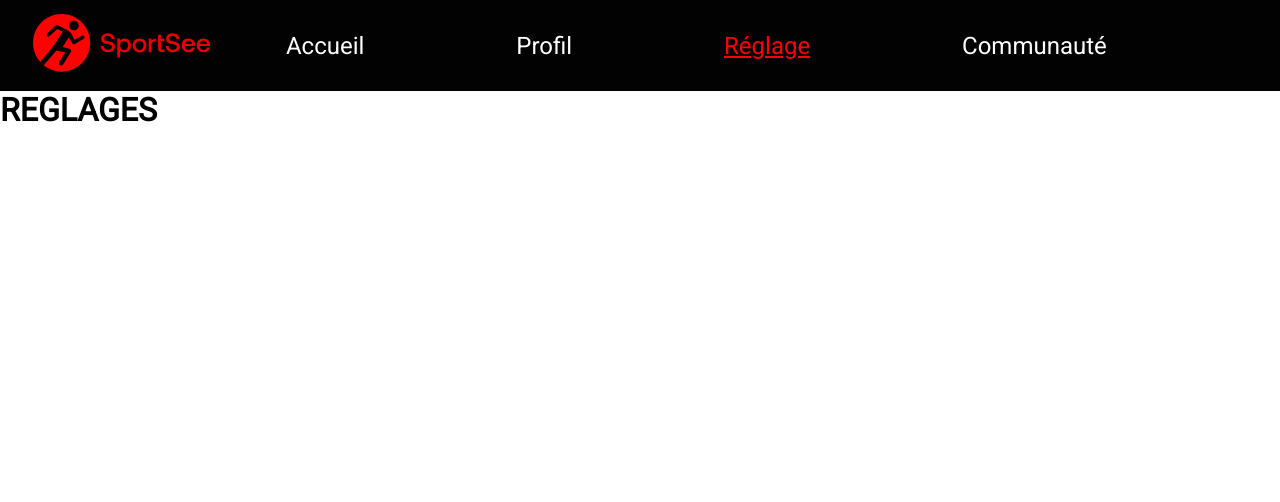
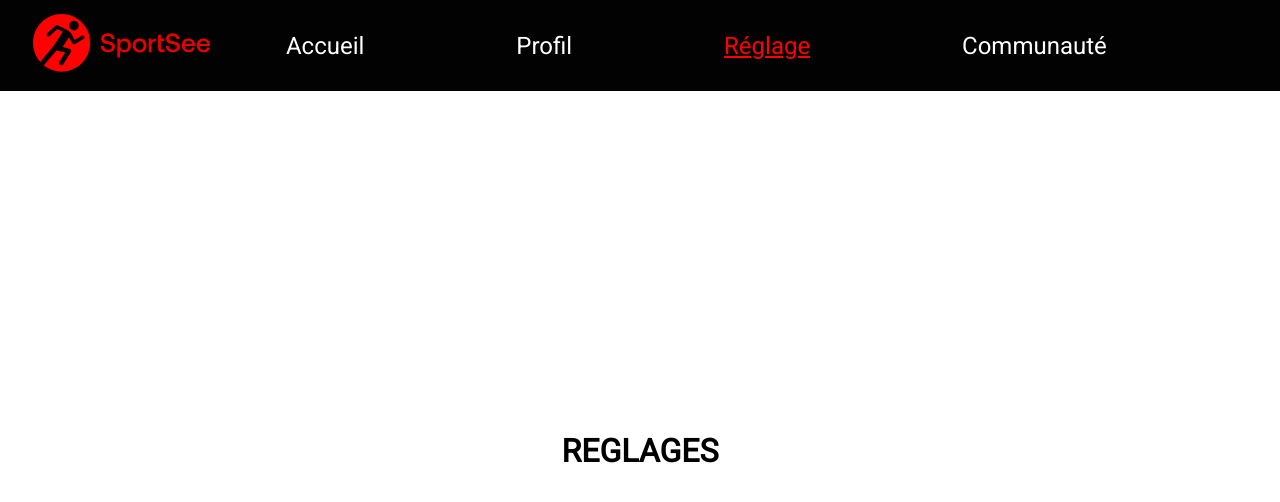
Before and after one commit to almoha73/OC_P12, a React (Create React App) app: page /reglage in a window 1280 px wide. Shown: the top 502 px of the page. Built offline with nearby package versions, Linux system fonts and the light colour scheme.

Commit message:
gestion des erreurs ok/commit avant debut components d3

```diff
--- a/src/Api/MockedApi/FetchData.js
+++ b/src/Api/MockedApi/FetchData.js
@@ -8,8 +8,9 @@ const FetchData = (userId) => {
     const userPerformance = USER_PERFORMANCE.find(elt => parseInt(userId) === elt.userId)
     const userAverageSessions = USER_AVERAGE_SESSIONS.find(elt => parseInt(userId) === elt.userId)
     const userActivity = USER_ACTIVITY.find(elt => parseInt(userId) === elt.userId)
-    console.log(userMainData, userPerformance, userAverageSessions, userActivity)
-    return {userMainData, userPerformance, userAverageSessions, userActivity}
+    const errorData = USER_MAIN_DATA.find(elt => elt.id === undefined)
+    console.log(userMainData, userPerformance, userAverageSessions, userActivity, errorData)
+    return {userMainData, userPerformance, userAverageSessions, userActivity, errorData}
 }
 
 export default FetchData;
--- a/src/App.js
+++ b/src/App.js
@@ -9,6 +9,7 @@ import Community from "./pages/Community";
 function App() {
 
   return (
+
     <Routes>
       <Route path="/" element={<Home id/>}></Route>
       <Route path="/user/:id" element={<Dashboard />}></Route>
--- a/src/Components/Navbar.js
+++ b/src/Components/Navbar.js
@@ -1,9 +1,16 @@
 import React from "react";
 import { NavLink } from "react-router-dom";
 import logo from "../assets/logo.svg";
+import FetchData from "../Api/MockedApi/FetchData";
 
-const Navbar = () => {
+const Navbar = ({id}) => {
+const userMainData  = FetchData(id)
+  id = userMainData.id
+ if (String(id) === 'undefined') {
+  id = '18'
+}
   return (
+
     <nav className="navbar-container">
       <div className="navbar">
         <div className="logo">
@@ -13,9 +20,10 @@ const Navbar = () => {
           <NavLink to="/" className={({isActive}) => (isActive ? "nav-active" : "")}end>
             <li className="navbar-item">Accueil</li>
           </NavLink>
-          <NavLink to="/user/:id" className={({isActive}) => (isActive ? "nav-active" : "")}end>
+          <NavLink to={`/user/${id}`} className={({isActive}) => (isActive ? "nav-active" : "")}end>
             <li className="navbar-item">Profil</li>
           </NavLink>
+
           <NavLink to="/reglage" className={({isActive}) => (isActive ? "nav-active" : "")}end>
             <li className="navbar-item">Réglage</li>
           </NavLink>
--- a/src/Style/Css/style.css
+++ b/src/Style/Css/style.css
@@ -90,4 +90,18 @@ main.dashboard .dashboard-content .dashboard-name {
   color: #FF0000;
 }
 
+main.reglage-container {
+  display: flex;
+  align-items: center;
+  justify-content: center;
+  height: 90vh;
+}
+
+main.community-container {
+  display: flex;
+  align-items: center;
+  justify-content: center;
+  height: 90vh;
+}
+
 /*# sourceMappingURL=style.css.map */
--- /dev/null
+++ b/src/Style/Sass/pages/_community.scss
@@ -0,0 +1,6 @@
+main.community-container{
+    display: flex;
+    align-items: center;
+    justify-content: center;
+    height: 90vh;
+}
--- a/src/Style/Sass/pages/_index.scss
+++ b/src/Style/Sass/pages/_index.scss
@@ -1,2 +1,4 @@
 @forward 'home';
 @forward 'dashboard';
+@forward 'reglage';
+@forward 'community';
--- /dev/null
+++ b/src/Style/Sass/pages/_reglage.scss
@@ -0,0 +1,6 @@
+main.reglage-container{
+    display: flex;
+    align-items: center;
+    justify-content: center;
+    height: 90vh;
+}
--- a/src/pages/Community.js
+++ b/src/pages/Community.js
@@ -1,11 +1,13 @@
-import React from 'react';
-import Navbar from '../Components/Navbar';
+import React from "react";
+import Navbar from "../Components/Navbar";
 
 const Community = () => {
   return (
     <div>
       <Navbar />
+      <main className="community-container">
         <h1>Communauté</h1>
+      </main>
     </div>
   );
 };
--- a/src/pages/Dashboard.js
+++ b/src/pages/Dashboard.js
@@ -3,27 +3,39 @@ import FetchData from "../Api/MockedApi/FetchData";
 import Navbar from "../Components/Navbar";
 import Sidebar from "../Components/Sidebar";
 import Error from "../pages/Error";
-import {useParams} from 'react-router-dom';
+import { useParams } from "react-router-dom";
 
 const Dashboard = () => {
-    const {id} = useParams();
-    if (!id) return <Error />
+  let { id } = useParams();
 
-  const { userMainData, userActivity, userPerformance, userAverageSessions } =
-    FetchData(12);
-  console.log(userMainData, userActivity, userPerformance, userAverageSessions);
+let userId = Number(id);
+
+  const { userMainData} = FetchData(userId);
+
+
+  if (!id) return <Error />;
+  if (!userMainData) return <Error />
 
   return (
+    <>
+      {userMainData !== undefined && (
         <div>
-      <Navbar />
+          <Navbar  />
           <main className="dashboard">
             <Sidebar />
             <div className="dashboard-content">
-          <h1>Bonjour <span className="dashboard-name">{userMainData.userInfos.firstName}</span></h1>
+              <h1>
+                Bonjour{" "}
+                <span className="dashboard-name">
+                  {userMainData.userInfos.firstName}
+                </span>
+              </h1>
               <p>Félicitations ! Vous avez explosé vos objectifs hier 👏</p>
             </div>
           </main>
         </div>
+      )}
+    </>
   );
 };
 
--- a/src/pages/Home.js
+++ b/src/pages/Home.js
@@ -1,14 +1,14 @@
 import React from "react";
 import Navbar from "../Components/Navbar";
 import logo from "../assets/logo.svg";
-import FetchData from "../Api/MockedApi/FetchData";
+//import FetchData from "../Api/MockedApi/FetchData";
 
-const Home = ({ id }) => {
-  const { userMainData } =FetchData(id);
-  console.log(userMainData);
+const Home = () => {
+  // const { userMainData } =FetchData(id);
+  // console.log(userMainData);
   return (
     <div>
-      <Navbar />
+      <Navbar id/>
       <main className="home-main">
         <div className="home-title">
           <h1>Bienvenu sur</h1>
--- a/src/pages/Reglage.js
+++ b/src/pages/Reglage.js
@@ -1,13 +1,15 @@
-import React from 'react';
-import Navbar from '../Components/Navbar';
+import React from "react";
+import Navbar from "../Components/Navbar";
 
 const Reglage = () => {
-    return (
-        <div>
-            <Navbar />
-            <h1>REGLAGES</h1>
-        </div>
-    );
+  return (
+    <div>
+      <Navbar />
+      <main className="reglage-container">
+        <h1 className="reglage-title">REGLAGES</h1>
+      </main>
+    </div>
+  );
 };
 
 export default Reglage;
```
Also changed, not shown: 1 other file (tests, documents, lock files or other folders). Lines whose indentation alone changed are shown as unchanged.
